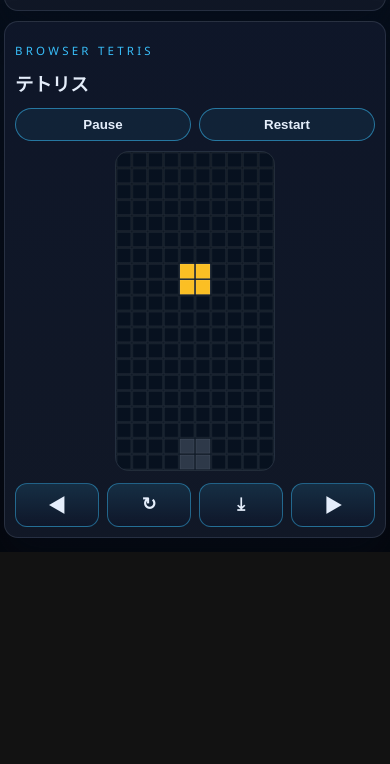
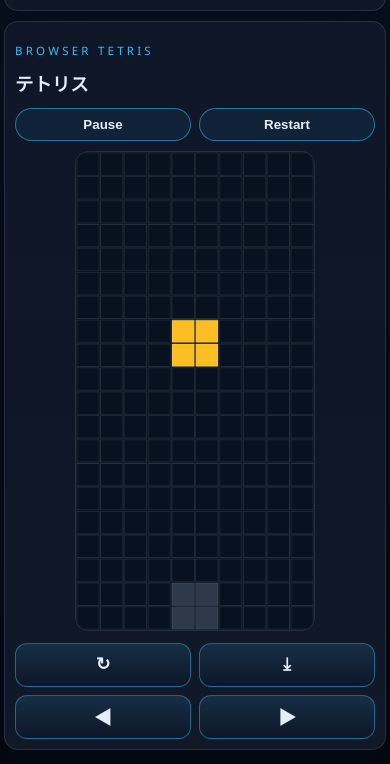
Before and after one commit to gitakichi/tetris_acllib, a plain HTML site: page index.html in a window 390 px wide. Shown: the part 769-1533 px from the top of the page. Before the commit the page ends 1321 px from the top, so only its background shows below. Drawn offline with Linux system fonts and the light colour scheme.

Commit message:
ボタン配置とプレイ画面の大きさを調整。

```diff
--- a/app.js
+++ b/app.js
@@ -1,6 +1,6 @@
 const COLS = 10;
 const ROWS = 20;
-const BLOCK = 21;
+const BLOCK = 31.5;
 const EMPTY = 0;
 
 const COLORS = {
@@ -286,14 +286,14 @@
   statusEl.textContent = text;
 }
 
-function drawCell(ctx, x, y, color, outline = true) {
-  const px = x * BLOCK;
-  const py = y * BLOCK;
+function drawCell(ctx, x, y, color, outline = true, size = BLOCK) {
+  const px = x * size;
+  const py = y * size;
   ctx.fillStyle = color;
-  ctx.fillRect(px + 1, py + 1, BLOCK - 2, BLOCK - 2);
+  ctx.fillRect(px + 1, py + 1, size - 2, size - 2);
   if (outline) {
     ctx.strokeStyle = 'rgba(255,255,255,0.12)';
-    ctx.strokeRect(px + 1, py + 1, BLOCK - 2, BLOCK - 2);
+    ctx.strokeRect(px + 1, py + 1, size - 2, size - 2);
   }
 }
 
@@ -344,11 +344,12 @@
   ctx.clearRect(0, 0, canvas.width, canvas.height);
   if (!piece) return;
   const matrix = piece.matrix;
-  const offsetX = Math.floor((4 - matrix[0].length) / 2);
-  const offsetY = Math.floor((4 - matrix.length) / 2);
+  const previewSize = Math.floor(Math.min(canvas.width / matrix[0].length, canvas.height / matrix.length));
+  const offsetX = Math.floor((canvas.width / previewSize - matrix[0].length) / 2);
+  const offsetY = Math.floor((canvas.height / previewSize - matrix.length) / 2);
   matrix.forEach((row, r) => {
     row.forEach((value, c) => {
-      if (value) drawCell(ctx, offsetX + c, offsetY + r, COLORS[piece.color], true);
+      if (value) drawCell(ctx, offsetX + c, offsetY + r, COLORS[piece.color], true, previewSize);
     });
   });
 }
--- a/index.html
+++ b/index.html
@@ -25,13 +25,13 @@
         </div>
 
         <div class="board-area">
-          <canvas id="board" width="210" height="420" aria-label="Tetris game board"></canvas>
+          <canvas id="board" width="315" height="630" aria-label="Tetris game board"></canvas>
         </div>
 
         <div class="mobile-controls" aria-label="Touch controls">
-          <button class="touch-btn" data-action="left" type="button" aria-label="Move left">◀</button>
           <button class="touch-btn" data-action="rotate" type="button" aria-label="Rotate">↻</button>
           <button class="touch-btn" data-action="drop" type="button" aria-label="Drop">⤓</button>
+          <button class="touch-btn" data-action="left" type="button" aria-label="Move left">◀</button>
           <button class="touch-btn" data-action="right" type="button" aria-label="Move right">▶</button>
         </div>
       </section>
--- a/styles.css
+++ b/styles.css
@@ -23,13 +23,14 @@
 }
 
 .app-shell {
-  width: min(980px, calc(100vw - 16px));
+  width: min(920px, calc(100vw - 16px));
+  max-width: 100%;
   height: 100vh;
   margin: 0 auto;
   padding: 6px 0;
   display: grid;
   grid-template-columns: 1.2fr 0.8fr;
-  gap: 16px;
+  gap: 14px;
   align-items: center;
 }
 
@@ -61,7 +62,7 @@
 
 .board-area { display: flex; justify-content: center; }
 #board, #next, #next2, #hold { border-radius: 14px; background: linear-gradient(180deg, #09121d, #0b1624); border: 1px solid rgba(148,163,184,0.18); }
-#board { width: 210px; height: 420px; }
+#board { width: 315px; height: 630px; }
 #next, #next2, #hold { width: 68px; height: 68px; }
 
 .stat-card, .status-card {
@@ -78,7 +79,7 @@
 
 .mobile-controls {
   display: grid;
-  grid-template-columns: repeat(4, 1fr);
+  grid-template-columns: repeat(2, 1fr);
   gap: 8px;
   margin-top: 12px;
 }
@@ -100,7 +101,7 @@
   background: rgba(56,189,248,0.24);
 }
 
-@media (max-width: 980px) {
+@media (max-width: 920px) {
   .app-shell {
     width: min(100vw - 10px, 420px);
     height: auto;
@@ -138,8 +139,13 @@
   }
 
   #board {
-    width: 180px;
-    height: 360px;
+    width: 270px;
+    height: 540px;
+  }
+
+  #next, #next2, #hold {
+    width: 68px;
+    height: 68px;
   }
 
   .side-panel {
@@ -184,8 +190,8 @@
   }
 
   #board {
-    width: 160px;
-    height: 320px;
+    width: 240px;
+    height: 480px;
   }
 
   #next, #next2, #hold {
```
